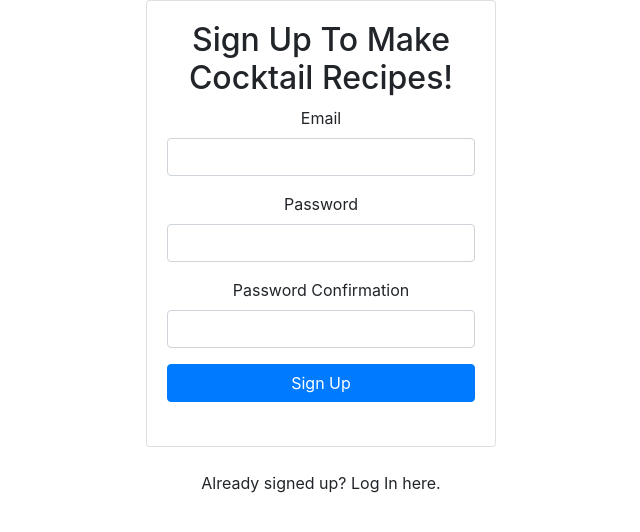
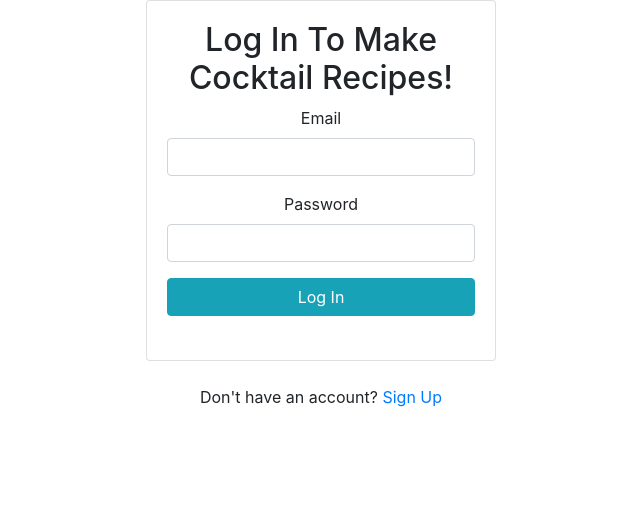
Before and after one commit to michaelivers909/my_signature_drinks, a React (Create React App) app: page /login in a window 1280 px wide. Shown: the top 532 px of the page, without its empty margins (319-959 px from the left). Built offline with nearby package versions, Linux system fonts and the light colour scheme; no server answers.

Commit message:
Login, Signup done

```diff
--- a/package.json
+++ b/package.json
@@ -12,6 +12,7 @@
     "react": "^17.0.2",
     "react-bootstrap": "^1.5.2",
     "react-dom": "^17.0.2",
+    "react-router-dom": "^5.2.0",
     "react-scripts": "4.0.3",
     "web-vitals": "^1.1.1"
   },
--- a/src/Firebase.js
+++ b/src/Firebase.js
@@ -1,5 +1,5 @@
 import firebase from "firebase/app";
-import "firebase/auth ";
+import "firebase/auth";
 
 const app = firebase.initializeApp({
     apiKey: process.env.REACT_APP_FIREBASE_API_KEY,
--- a/src/components/App.js
+++ b/src/components/App.js
@@ -1,6 +1,10 @@
 import React from "react";
 import Signup from "./Signup";
+import Dashboard from "./Dashboard";
+import Login from "./Login";
 import { Container } from "react-bootstrap";
+import { AuthProvider } from "../contexts/AuthContext";
+import { BrowserRouter as Router, Switch, Route } from "react-router-dom";
 
 function App() {
   return (
@@ -9,7 +13,15 @@ function App() {
       style={{ maxHeight: "100vh" }}
     >
       <div style={{ maxWidth: "350px" }}>
-        <Signup />
+        <Router>
+          <AuthProvider>
+            <Switch>
+              <Route exact path ="/" component={Dashboard}/>
+              <Route path="/signup" component={Signup} />
+              <Route path="/login" component={Login} />
+            </Switch>
+          </AuthProvider>
+        </Router>
       </div>
     </Container>
   );
--- a/src/components/Login.js
+++ b/src/components/Login.js
@@ -0,0 +1,56 @@
+import React, { useRef, useState } from "react";
+import { Form, Button, Card, Alert } from "react-bootstrap";
+import { Link, useHistory } from "react-router-dom";
+import { useAuth } from "../contexts/AuthContext";
+
+export default function Login() {
+    const emailRef = useRef();
+    const passwordRef = useRef();
+    const { logIn } = useAuth();
+    const [ error, setError ] = useState("");
+    const [ loading, setLoading ] = useState(false);
+    const history = useHistory();
+
+    async function handleSubmit(e) {
+        e.preventDefault();
+
+    try {
+        setError ("");
+        setLoading(true);
+        await logIn(emailRef.current.value, passwordRef.current.value);
+        history.push("/");
+    } catch {
+        setError ("Something went wrong, unable to sign in. Please try again.");
+    }
+        setLoading(false);
+    }
+
+    return (
+
+        <>
+        <Card>
+            <Card.Body className="text-center mb-4">
+                <h2>Log In To Make Cocktail Recipes!</h2>
+                {error && <Alert variant="danger">{error}</Alert>}
+                <Form onSubmit={handleSubmit}>
+                    <Form.Group id="email">
+                        <Form.Label>Email</Form.Label>
+                        <Form.Control type="email" ref={emailRef} required />
+                    </Form.Group>
+                    <Form.Group id="password">
+                        <Form.Label>Password</Form.Label>
+                        <Form.Control type="password" ref={passwordRef} required />
+                    </Form.Group>
+                    <Button variant="info" disabled={loading} className="w-100" type="submit">Log In</Button>
+                </Form>
+            </Card.Body>
+        </Card>
+        <div className="w-100 text-center mt-4">
+            Don't have an account? <Link to="signup">Sign Up</Link>
+        </div>
+        </>
+
+
+    )
+
+}
--- a/src/components/RecipePage.js
+++ /dev/null
@@ -1 +0,0 @@
-import React from "React";
--- a/src/components/Signup.js
+++ b/src/components/Signup.js
@@ -1,40 +1,60 @@
-import React, { useRef } from "react";
-import { Form, Button, Card } from "react-bootstrap";
-
+import React, { useRef, useState } from "react";
+import { Form, Button, Card, Alert } from "react-bootstrap";
+import { useAuth } from "../contexts/AuthContext";
+import { Link, useHistory } from "react-router-dom";
 
 export default function Signup() {
     const emailRef = useRef();
     const passwordRef = useRef();
     const passwordConfirmRef = useRef();
+    const { signUp } = useAuth();
+    const [ error, setError ] = useState("");
+    const [ loading, setLoading ] = useState(false);
+    const history = useHistory();
+
+    async function handleSubmit(e) {
+        e.preventDefault();
+        if (passwordRef.current.value !==
+        passwordConfirmRef.current.value) {
+            return setError("Passwords must match");
+    }
+    try {
+        setError ("");
+        setLoading(true);
+        await signUp(emailRef.current.value, passwordRef.current.value);
+        history.push("/");
+    } catch {
+        setError ("Something went wrong, unable to create account. Please try again.");
+    }
+        setLoading(false);
+    }
 
     return (
+
         <>
         <Card>
             <Card.Body className="text-center mb-4">
                 <h2>Sign Up To Make Cocktail Recipes!</h2>
-                <Form>
+                {error && <Alert variant="danger">{error}</Alert>}
+                <Form onSubmit={handleSubmit}>
                     <Form.Group id="email">
                         <Form.Label>Email</Form.Label>
                         <Form.Control type="email" ref={emailRef} required />
                     </Form.Group>
-                </Form>
-                <Form>
                     <Form.Group id="password">
                         <Form.Label>Password</Form.Label>
                         <Form.Control type="password" ref={passwordRef} required />
                     </Form.Group>
-                </Form>
-                <Form>
                     <Form.Group id="passwordConfirm">
                         <Form.Label>Password Confirmation</Form.Label>
                         <Form.Control type="password" ref={passwordConfirmRef} required />
                     </Form.Group>
-                    <Button className="w-100" type="submit">Sign Up</Button>
+                    <Button variant="info" disabled={loading} className="w-100" type="submit">Sign Up</Button>
                 </Form>
             </Card.Body>
         </Card>
         <div className="w-100 text-center mt-4">
-            Already signed up? Log In here.
+            Already signed up? <Link to="/login">Log In</Link>
         </div>
         </>
 
--- /dev/null
+++ b/src/contexts/AuthContext.js
@@ -0,0 +1,49 @@
+import React, { useState, useContext, useEffect } from "react";
+import { auth } from "../Firebase";
+
+const AuthContext = React.createContext()
+
+export function useAuth() {
+    return useContext(AuthContext)
+
+}
+
+export function AuthProvider({children}) {
+    const [currentUser, setCurrentUser] = useState();
+    const [loading, setLoading] = useState(true);
+
+    function signUp(email, password) {
+        auth.createUserWithEmailAndPassword(email, password);
+    }
+
+    function logIn(email, password) {
+        return auth.signInWithEmailAndPassword(email, password);
+
+    }
+
+    function logOut() {
+        return auth.signOut()
+    }
+
+    useEffect(() => {
+        const unsubscribe = auth.onAuthStateChanged(user => {
+            setCurrentUser(user);
+            setLoading(false);
+        })
+        return unsubscribe
+    }, []);
+
+    const value = {
+        currentUser,
+        signUp,
+        logIn,
+        logOut
+    }
+
+    return (
+        <AuthContext.Provider value={value}>
+            {!loading && children}
+        </AuthContext.Provider>
+    )
+
+};
```
Also changed, not shown: src/components/CreatePage.js (added, +26 -0 lines), 1 other file (tests, documents, lock files or other folders).
